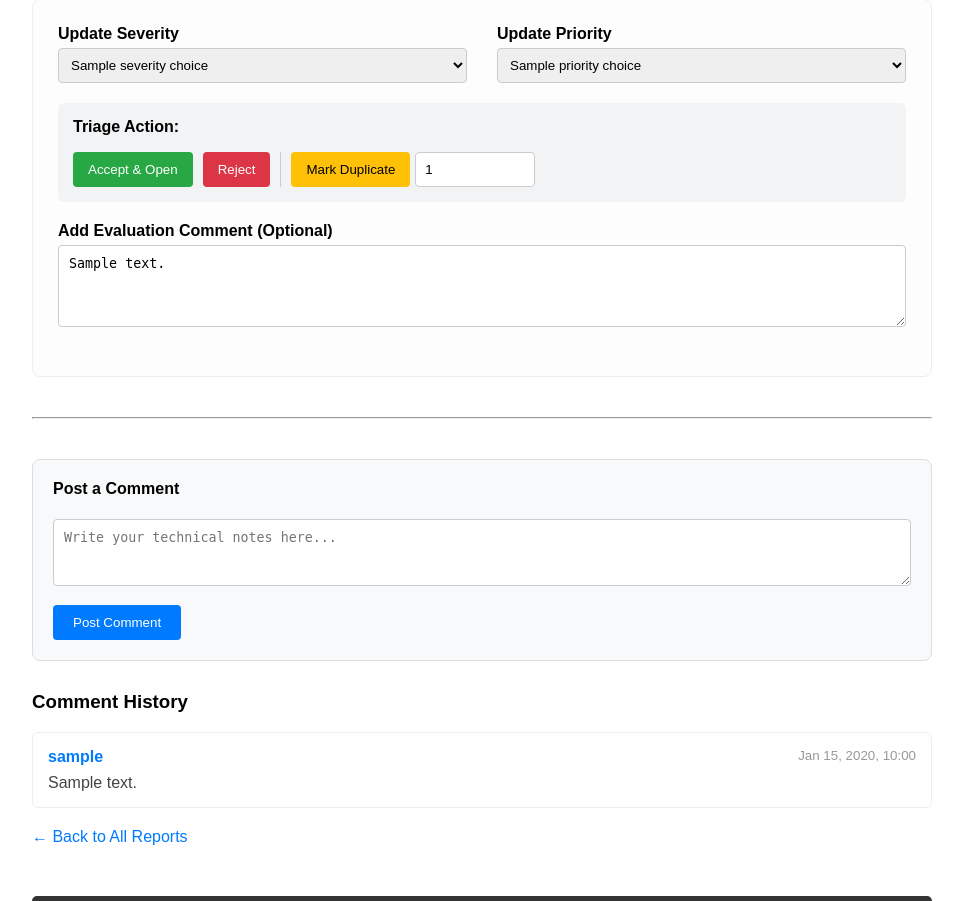
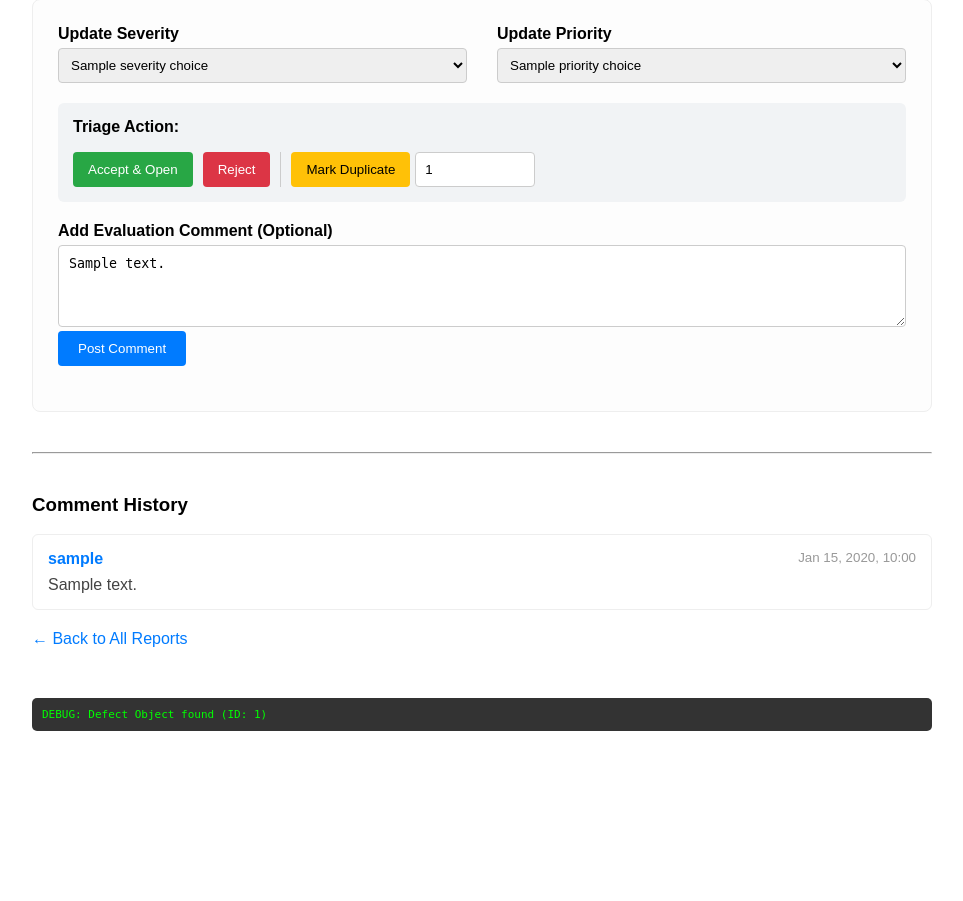
Before and after one commit to JChan-cs/BetaTraxService-GroupK, a Django app: template BetaTrax/defects/templates/defects/defect_evaluation.html in a window 1280 px wide. Shown: the part 383-1284 px from the top of the page, without its empty margins (158-1121 px from the left). After the commit the page ends 1114 px from the top, so only its background shows below. Run offline with Django 5.2, Linux system fonts and the light colour scheme; the template is opened without the code that fills it: most values are stand-ins (such as "Sample title", 1, 10 or a date in 2020).

Commit message:
Remove duplicate comment box

```diff
--- a/BetaTrax/defects/templates/defects/defect_evaluation.html
+++ b/BetaTrax/defects/templates/defects/defect_evaluation.html
@@ -90,26 +90,13 @@
         <div style="margin-bottom: 20px;">
             <label for="comment_text" style="font-weight: bold; display: block; margin-bottom: 5px;">Add Evaluation Comment (Optional)</label>
             <textarea name="comment_text" id="comment_text" rows="4" style="width: 100%; padding: 10px; border: 1px solid #ccc; border-radius: 4px; box-sizing: border-box;">{{ form_data.comment_text }}</textarea>
+            <button type="submit" style="background: #007bff; color: white; border: none; padding: 10px 20px; border-radius: 4px; cursor: pointer;">
+                Post Comment
+            </button>
         </div>
     </form>
 
     <hr style="margin: 40px 0;">
-
-    <div style="background: #f8f9fa; border: 1px solid #ddd; padding: 20px; border-radius: 8px; margin-bottom: 30px;">
-        <h4 style="margin-top: 0;">Post a Comment</h4>
-        <form method="post">
-            {% csrf_token %}
-            <input type="hidden" name="form_type" value="just_comment">
-
-            <div style="margin-bottom: 15px;">
-                <textarea name="comment_text" rows="3" required placeholder="Write your technical notes here..."
-                          style="width: 100%; padding: 10px; border: 1px solid #ccc; border-radius: 4px; box-sizing: border-box;"></textarea>
-            </div>
-            <button type="submit" style="background: #007bff; color: white; border: none; padding: 10px 20px; border-radius: 4px; cursor: pointer;">
-                Post Comment
-            </button>
-        </form>
-    </div>
 
     <h3 id="comments">Comment History</h3>
     {% if comments %}
```
Also changed, not shown: BetaTrax/defects/migrations/0004_alter_comment_created_at.py (added).
